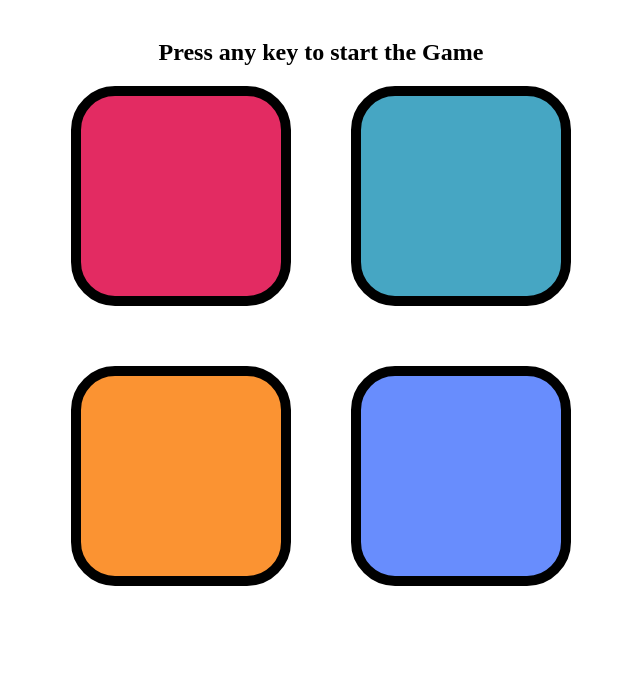
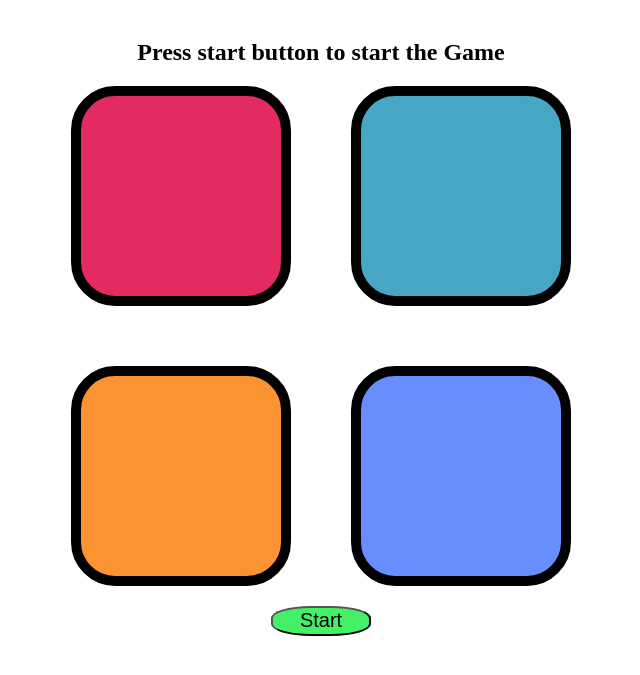
Before and after one commit to Deepanshumelkani77/Simon-game, a plain HTML site: page index.html in a window 1280 px wide. Shown: the part 69-744 px from the top of the page, without its empty margins (319-959 px from the left). Drawn offline with Linux system fonts and the light colour scheme.

Commit message:
add button

```diff
--- a/index.html
+++ b/index.html
@@ -10,7 +10,7 @@
 
 <body>
   <h1>Simon Game</h1>
-  <h2>Press any key to start the Game</h2>
+  <h2>Press start button to start the Game</h2>
   <div class="container">
     <div class="btn red" type="button" id="red"></div>
     <div class="btn green" type="button" id="green"></div>
@@ -18,6 +18,7 @@
     <div class="btn purple" type="button" id="purple"></div>
   </div>
 
+  <button class="b">Start</button>
 
   <script src="script.js"></script>
 </body>
--- a/script.js
+++ b/script.js
@@ -6,7 +6,8 @@ let start=false;
 let level=0;
 h2=document.querySelector('h2');
 //start the game=press any key
-document.addEventListener('keypress',function(){
+let b=document.querySelector(".b");
+b.addEventListener('click',function(){
 if(start==false)
 {
     console.log("game is started");
@@ -14,8 +15,11 @@ if(start==false)
    levelup();
 
 }
+})
 
-});
+
+
+
 
 
 function flashbtn(btn){
@@ -56,7 +60,7 @@ function checkseq(idx){
 
   }
   else{
-    h2.innerHTML=`Game Over! your score was<b>${level}</b> Press any key to restart the game`;
+    h2.innerHTML=`Game Over! your score was<b>=${level}</b> Press start button to restart the game`;
     reset();
   }
 }
--- a/style.css
+++ b/style.css
@@ -105,3 +105,13 @@ body{
   }
 
 }
+
+.b{
+height:30px;
+width:100px;
+background-color: rgb(68, 240, 102);
+border-radius: 40% ;
+color:black;
+font-size: 20px;
+margin-top: 20px;
+}
```
